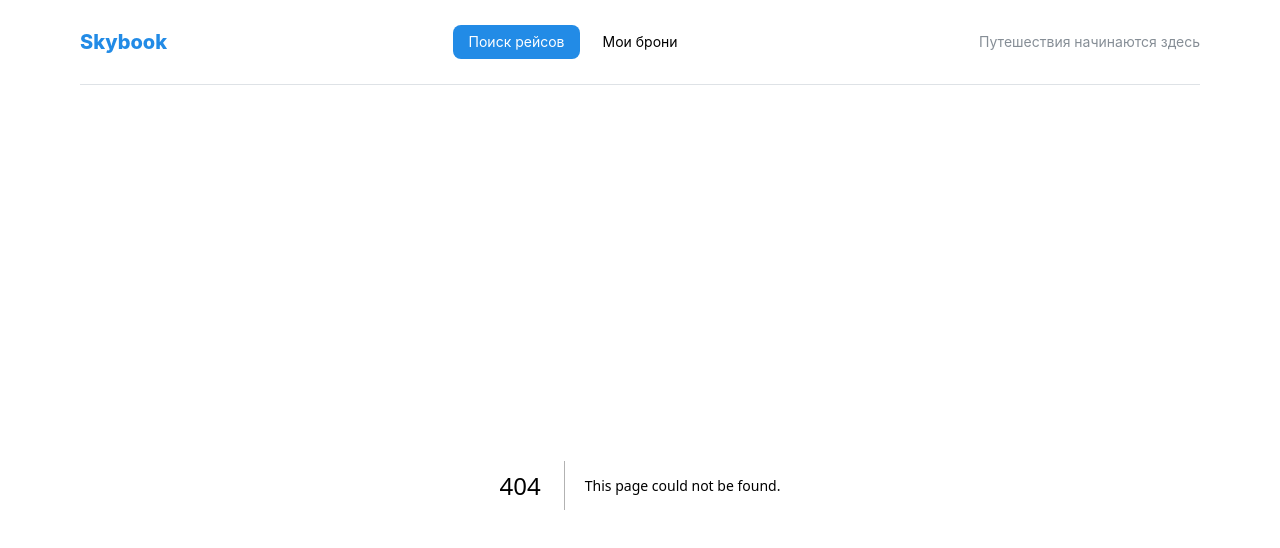
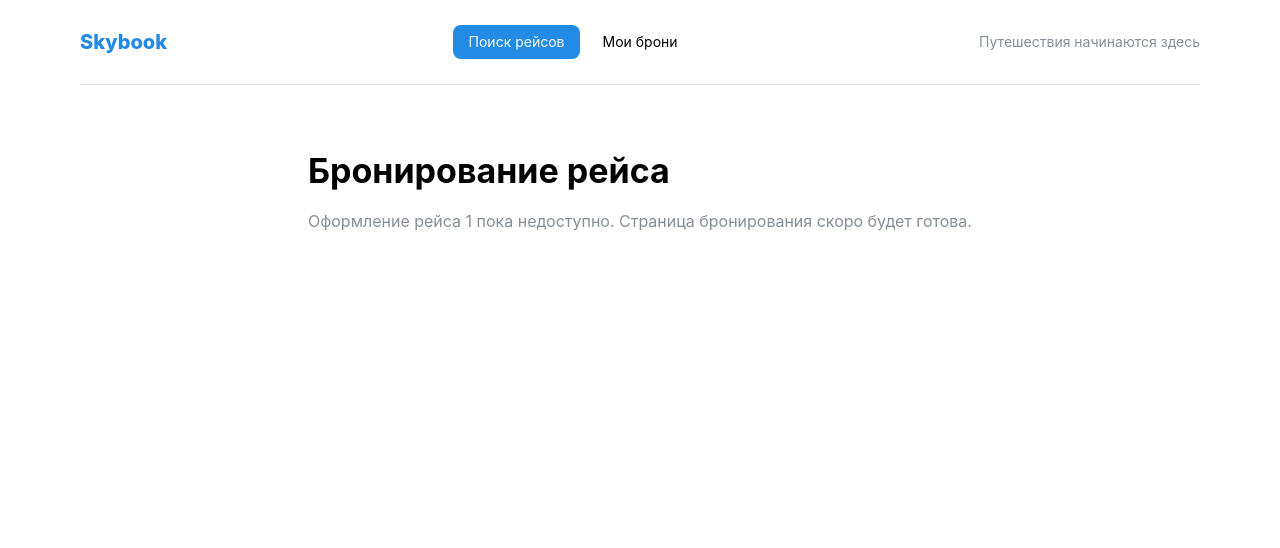
Before and after one commit to Konstantin-Gromakovskiy/middle-frontend-project-390, a Next.js app in the folder code/: page /booking/1 in a window 1280 px wide. Before the commit this address had no page. Shown: the top 548 px of the page. Built offline with nearby package versions, Linux system fonts and the light colour scheme.

Commit message:
добавил переход на страницу пронирования отдельного рейса

```diff
--- /dev/null
+++ b/code/src/app/booking/[flightId]/page.tsx
@@ -0,0 +1,21 @@
+import { Container, Stack, Text, Title } from '@mantine/core'
+
+type BookingPageProps = {
+  params: Promise<{
+    flightId: string
+  }>
+}
+
+export default async function BookingPage({ params }: BookingPageProps) {
+  const { flightId } = await params
+  const message = `Оформление рейса ${flightId} пока недоступно. Страница бронирования скоро будет готова.`
+
+  return (
+    <Container component="main" maw={1120} mx="auto" mt="xl" p="xl">
+      <Stack gap="md">
+        <Title order={1}>Бронирование рейса</Title>
+        <Text c="dimmed">{message}</Text>
+      </Stack>
+    </Container>
+  )
+}
```
Also changed, not shown: code/src/entities/flight/ui/FlightCard.tsx (+6 -5 lines).
